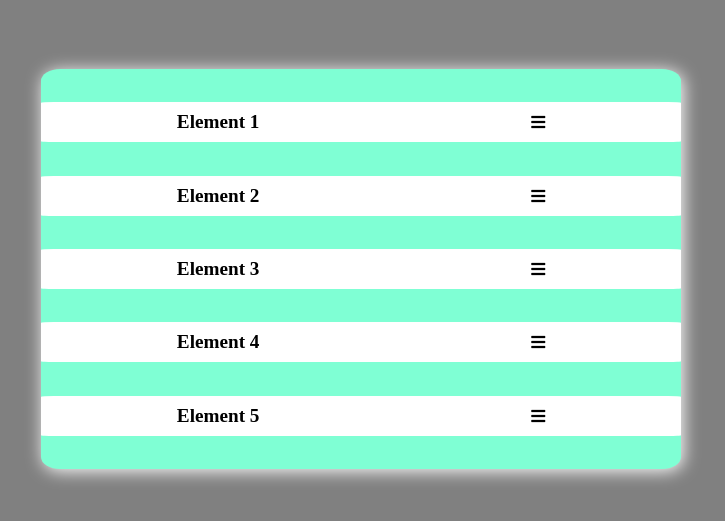
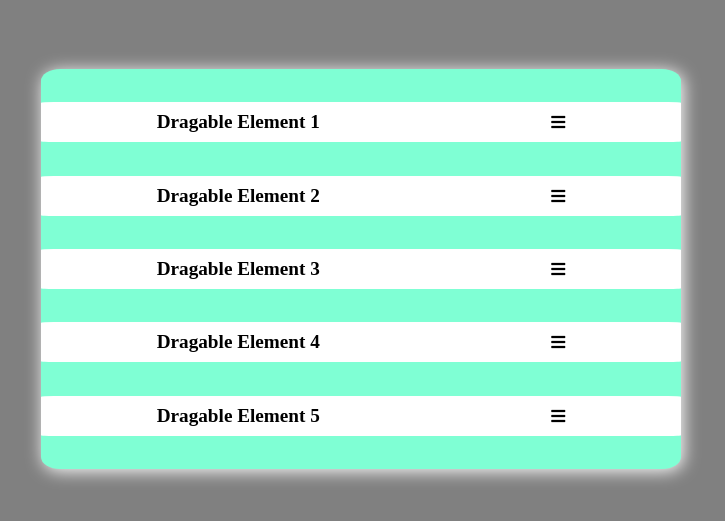
Before and after one commit to neel07sanghvi/Drag-and-Drop, a plain HTML site: page index.html in a window 1280 px wide. Shown: the part 131-652 px from the top of the page, without its empty margins (279-1004 px from the left). Drawn offline with nearby package versions, Linux system fonts and the light colour scheme.

Commit message:
first commit

```diff
--- a/index.html
+++ b/index.html
@@ -15,23 +15,23 @@
   <body>
     <div class="wrapper">
       <div class="item">
-        <span class="text">Element 1</span>
+        <span class="text">Dragable Element 1</span>
         <i class="fas fa-bars"></i>
       </div>
       <div class="item">
-        <span class="text">Element 2</span>
+        <span class="text">Dragable Element 2</span>
         <i class="fas fa-bars"></i>
       </div>
       <div class="item">
-        <span class="text">Element 3</span>
+        <span class="text">Dragable Element 3</span>
         <i class="fas fa-bars"></i>
       </div>
       <div class="item">
-        <span class="text">Element 4</span>
+        <span class="text">Dragable Element 4</span>
         <i class="fas fa-bars"></i>
       </div>
       <div class="item">
-        <span class="text">Element 5</span>
+        <span class="text">Dragable Element 5</span>
         <i class="fas fa-bars"></i>
       </div>
     </div>
```
